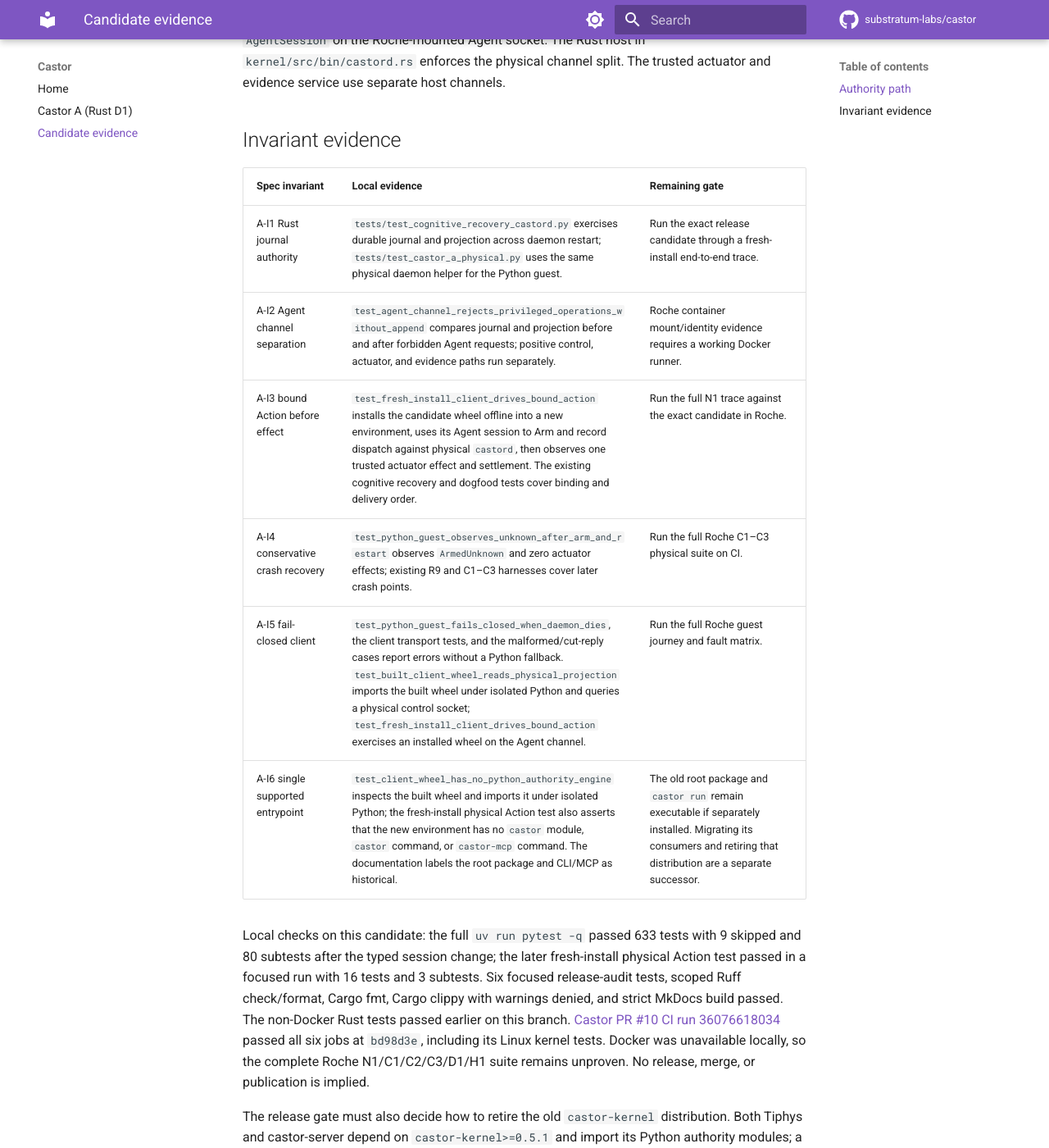
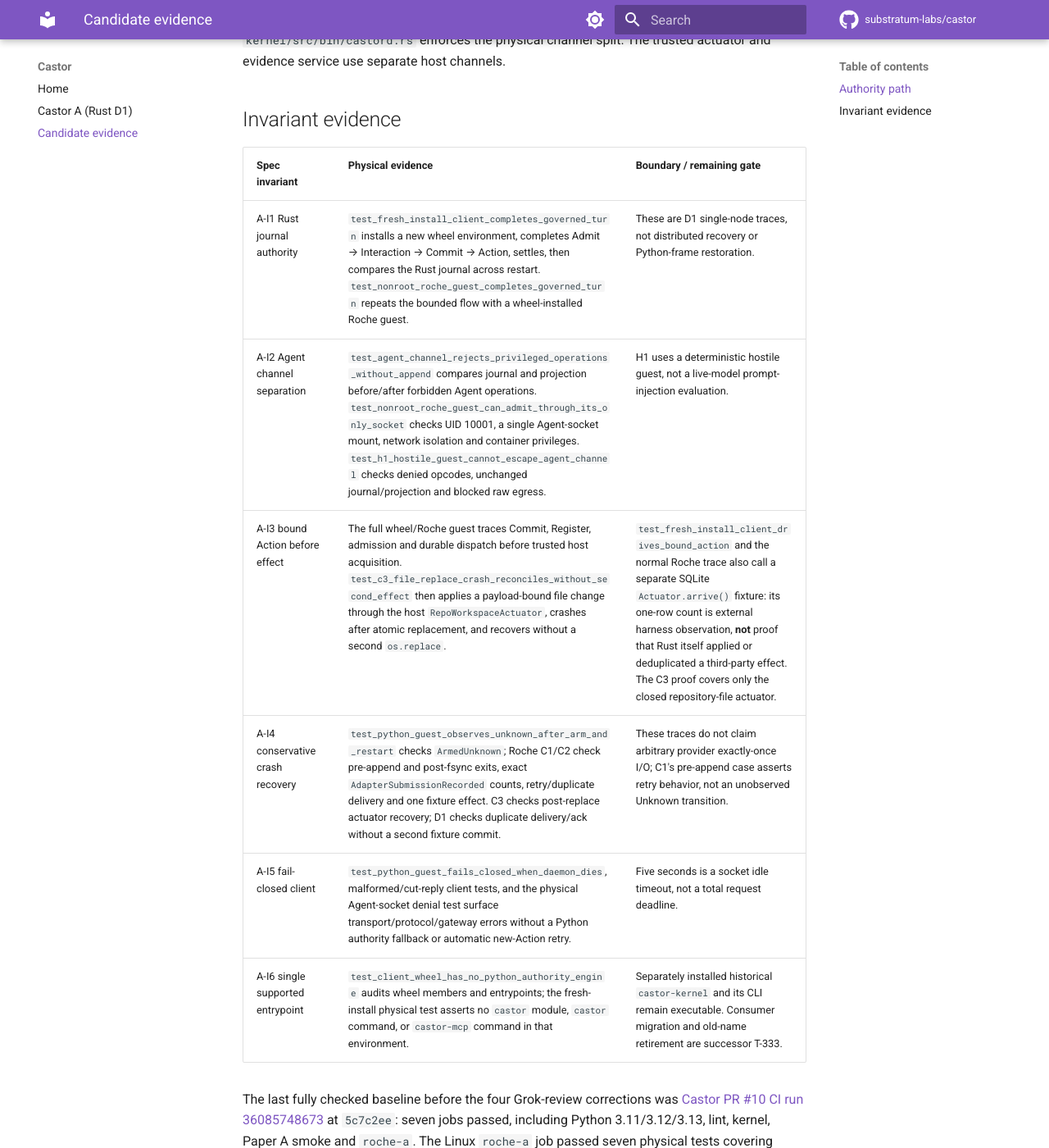
Before and after one commit to substratum-labs/castor, an MkDocs documentation site: the page built from docs/castor-a-conformance.md, in a window 1280 px wide and 1400 px high, scrolled down 439 px. Shown: the whole window at 82% size. Built offline with MkDocs 1.6.1 and Material for MkDocs 9.7.7, drawn with Linux system fonts in a browser that asks for light colours; comment, search, counter and statistics services are not loaded; some of the changed text lies outside the part shown.

Commit message:
fix: resolve Grok conformance and legacy client findings

```diff
--- a/docs/castor-a-conformance.md
+++ b/docs/castor-a-conformance.md
@@ -1,6 +1,6 @@
 # Castor A candidate: conformance and code tour
 
-This page records the 2026-09-24 local candidate checks. It is not a release acceptance record. The supported A candidate is `castor-client` 0.7.0a1 talking to the Rust `castord` D1 host. The old `castor-kernel` 0.6 wheel remains a historical Python engine and is not part of this candidate.
+This page records bounded evidence for the Castor A candidate, not a release acceptance. The supported candidate is `castor-client` 0.7.0a1 talking to the Rust `castord` D1 host. The old `castor-kernel` 0.6 wheel remains a historical Python engine and is not part of this candidate.
 
 ## Authority path
 
@@ -8,16 +8,16 @@ This page records the 2026-09-24 local candidate checks. It is not a release acc
 
 ## Invariant evidence
 
-| Spec invariant | Local evidence | Remaining gate |
+| Spec invariant | Physical evidence | Boundary / remaining gate |
 | --- | --- | --- |
-| A-I1 Rust journal authority | `tests/test_cognitive_recovery_castord.py` exercises durable journal and projection across daemon restart; `tests/test_castor_a_physical.py` uses the same physical daemon helper for the Python guest. | Run the exact release candidate through a fresh-install end-to-end trace. |
-| A-I2 Agent channel separation | `test_agent_channel_rejects_privileged_operations_without_append` compares journal and projection before and after forbidden Agent requests; positive control, actuator, and evidence paths run separately. | Roche container mount/identity evidence requires a working Docker runner. |
-| A-I3 bound Action before effect | `test_fresh_install_client_drives_bound_action` installs the candidate wheel offline into a new environment, uses its Agent session to Arm and record dispatch against physical `castord`, then observes one trusted actuator effect and settlement. The existing cognitive recovery and dogfood tests cover binding and delivery order. | Run the full N1 trace against the exact candidate in Roche. |
-| A-I4 conservative crash recovery | `test_python_guest_observes_unknown_after_arm_and_restart` observes `ArmedUnknown` and zero actuator effects; existing R9 and C1–C3 harnesses cover later crash points. | Run the full Roche C1–C3 physical suite on CI. |
-| A-I5 fail-closed client | `test_python_guest_fails_closed_when_daemon_dies`, the client transport tests, and the malformed/cut-reply cases report errors without a Python fallback. `test_built_client_wheel_reads_physical_projection` imports the built wheel under isolated Python and queries a physical control socket; `test_fresh_install_client_drives_bound_action` exercises an installed wheel on the Agent channel. | Run the full Roche guest journey and fault matrix. |
-| A-I6 single supported entrypoint | `test_client_wheel_has_no_python_authority_engine` inspects the built wheel and imports it under isolated Python; the fresh-install physical Action test also asserts that the new environment has no `castor` module, `castor` command, or `castor-mcp` command. The documentation labels the root package and CLI/MCP as historical. | The old root package and `castor run` remain executable if separately installed. Migrating its consumers and retiring that distribution are a separate successor. |
+| A-I1 Rust journal authority | `test_fresh_install_client_completes_governed_turn` installs a new wheel environment, completes Admit → Interaction → Commit → Action, settles, then compares the Rust journal across restart. `test_nonroot_roche_guest_completes_governed_turn` repeats the bounded flow with a wheel-installed Roche guest. | These are D1 single-node traces, not distributed recovery or Python-frame restoration. |
+| A-I2 Agent channel separation | `test_agent_channel_rejects_privileged_operations_without_append` compares journal and projection before/after forbidden Agent operations. `test_nonroot_roche_guest_can_admit_through_its_only_socket` checks UID 10001, a single Agent-socket mount, network isolation and container privileges. `test_h1_hostile_guest_cannot_escape_agent_channel` checks denied opcodes, unchanged journal/projection and blocked raw egress. | H1 uses a deterministic hostile guest, not a live-model prompt-injection evaluation. |
+| A-I3 bound Action before effect | The full wheel/Roche guest traces Commit, Register, admission and durable dispatch before trusted host acquisition. `test_c3_file_replace_crash_reconciles_without_second_effect` then applies a payload-bound file change through the host `RepoWorkspaceActuator`, crashes after atomic replacement, and recovers without a second `os.replace`. | `test_fresh_install_client_drives_bound_action` and the normal Roche trace also call a separate SQLite `Actuator.arrive()` fixture: its one-row count is external harness observation, **not** proof that Rust itself applied or deduplicated a third-party effect. The C3 proof covers only the closed repository-file actuator. |
+| A-I4 conservative crash recovery | `test_python_guest_observes_unknown_after_arm_and_restart` checks `ArmedUnknown`; Roche C1/C2 check pre-append and post-fsync exits, exact `AdapterSubmissionRecorded` counts, retry/duplicate delivery and one fixture effect. C3 checks post-replace actuator recovery; D1 checks duplicate delivery/ack without a second fixture commit. | These traces do not claim arbitrary provider exactly-once I/O; C1's pre-append case asserts retry behavior, not an unobserved Unknown transition. |
+| A-I5 fail-closed client | `test_python_guest_fails_closed_when_daemon_dies`, malformed/cut-reply client tests, and the physical Agent-socket denial test surface transport/protocol/gateway errors without a Python authority fallback or automatic new-Action retry. | Five seconds is a socket idle timeout, not a total request deadline. |
+| A-I6 single supported entrypoint | `test_client_wheel_has_no_python_authority_engine` audits wheel members and entrypoints; the fresh-install physical test asserts no `castor` module, `castor` command, or `castor-mcp` command in that environment. | Separately installed historical `castor-kernel` and its CLI remain executable. Consumer migration and old-name retirement are successor T-333. |
 
-Local checks on this candidate: the full `uv run pytest -q` passed 633 tests with 9 skipped and 80 subtests after the typed session change; the later fresh-install physical Action test passed in a focused run with 16 tests and 3 subtests. Six focused release-audit tests, scoped Ruff check/format, Cargo fmt, Cargo clippy with warnings denied, and strict MkDocs build passed. The non-Docker Rust tests passed earlier on this branch. [Castor PR #10 CI run 36076618034](https://github.com/substratum-labs/castor/actions/runs/36076618034) passed all six jobs at `bd98d3e`, including its Linux kernel tests. Docker was unavailable locally, so the complete Roche N1/C1/C2/C3/D1/H1 suite remains unproven. No release, merge, or publication is implied.
+The last fully checked baseline before the four Grok-review corrections was [Castor PR #10 CI run 36085748673](https://github.com/substratum-labs/castor/actions/runs/36085748673) at `5c7c2ee`: seven jobs passed, including Python 3.11/3.12/3.13, lint, kernel, Paper A smoke and `roche-a`. The Linux `roche-a` job passed seven physical tests covering normal and C1/C2/C3/D1/H1 cases. Local macOS Docker Desktop cannot project the host Unix socket into its Linux VM, so the Linux runner is the Roche physical oracle. Later changes need their own exact-head CI result before release review. No release, merge or publication is implied.
 
 The release gate must also decide how to retire the old `castor-kernel` distribution. Both Tiphys and castor-server depend on `castor-kernel>=0.5.1` and import its Python authority modules; a higher-version shim would satisfy those ranges and break them. The conservative candidate keeps `castor-kernel` frozen and distributes `castor-client` separately until those consumers migrate or pin an upper bound. The candidate `publish.yml` now recognizes only `client-v*` tags, builds and audits only the client artifacts, and leaves PyPI upload disabled unless the separately controlled `CASTOR_CLIENT_PUBLISH_ENABLED` variable is set. No release tag or publication has occurred.
 
```
Also changed, not shown: README.md (+9 -4 lines), 3 other files.
